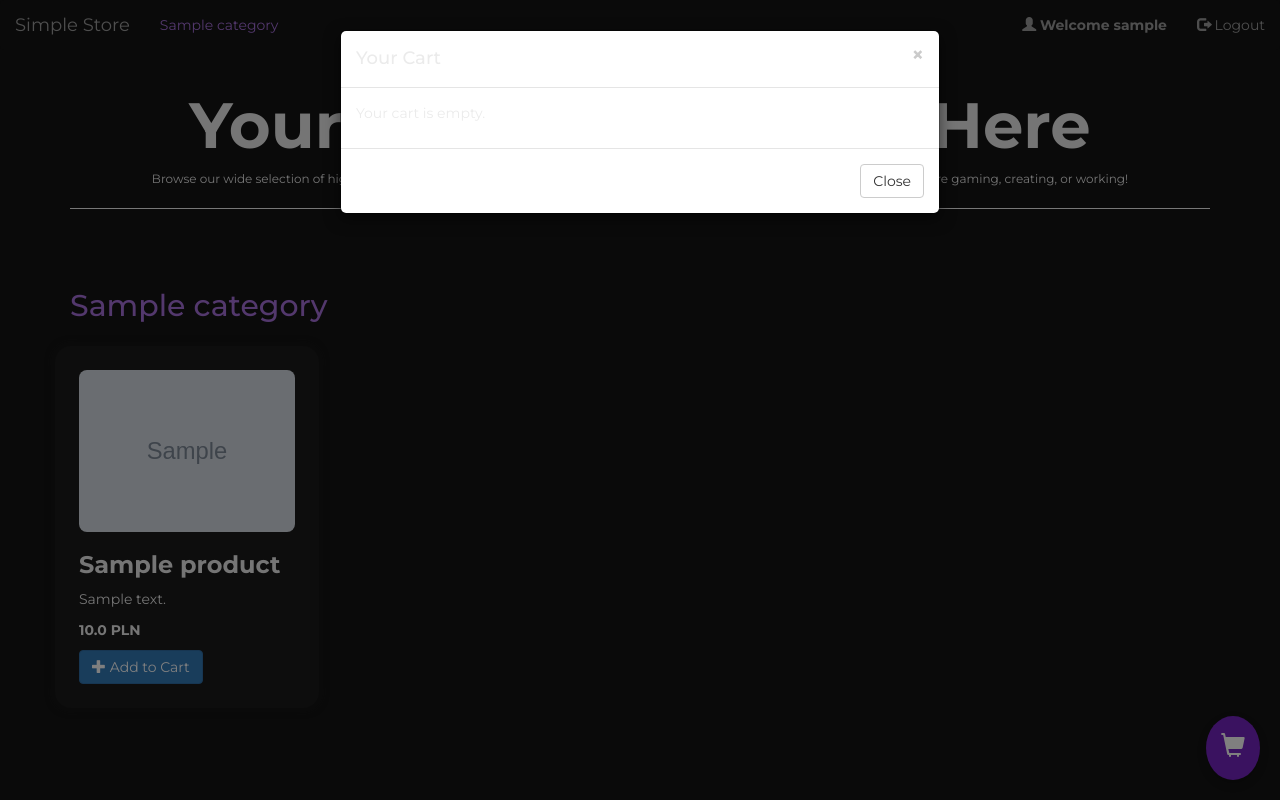
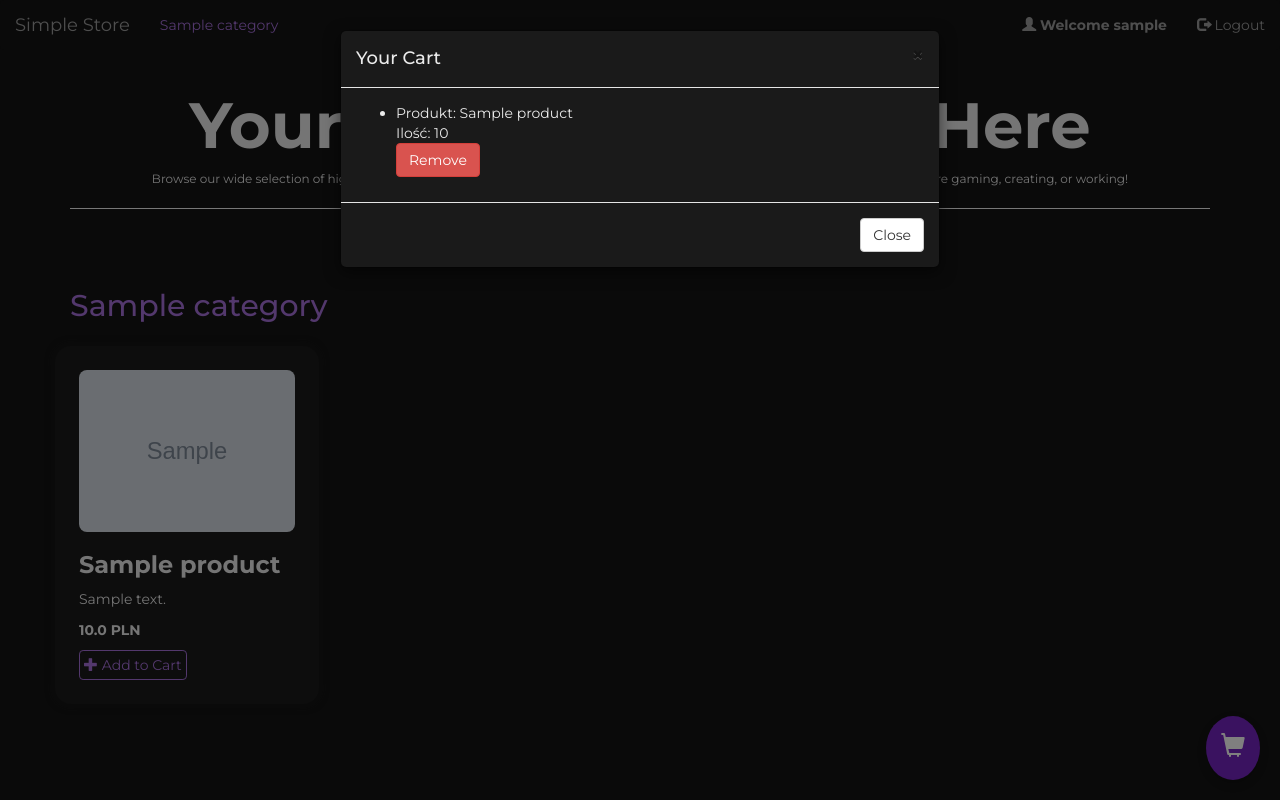
Before and after one commit to k4rdel/online-store, a Flask app: page /products in a window 1280 px wide, after a click that opens the changed part. Run offline with Flask 2, Linux system fonts and the light colour scheme; a user stored in the database is signed in; tables that the repository leaves empty hold one stand-in row (values such as "Sample post"); grey boxes marked "Sample" are stand-in pictures; some libraries are stand-ins or nearby versions.

Commit message:
Updating cart logic

```diff
--- a/app.py
+++ b/app.py
@@ -72,27 +72,54 @@ def index():
 @app.route('/products')
 def products():
     categories = Category.query.all()
-    return render_template('products.html', categories=categories)
+    cart = Cart.query.filter_by(user_id=current_user.id).first() if current_user.is_authenticated else None
+    return render_template('products.html', categories=categories, cart=cart)
 
 @app.route('/add_to_cart/<int:product_id>', methods=['POST'])
+@login_required
 def add_to_cart(product_id):
-    if current_user.is_authenticated:
-        product = Product.query.get_or_404(product_id)
-        cart = Cart.query.filter_by(user_id=current_user.id).first()
-        if not cart:
-            cart = Cart(user_id=current_user.id)
-            db.session.add(cart)
+    product = Product.query.get_or_404(product_id)
+    cart = Cart.query.filter_by(user_id=current_user.id).first()
+    if not cart:
+        cart = Cart(user_id=current_user.id)
+        db.session.add(cart)
+        db.session.commit()
+    cart_item = CartItem.query.filter_by(cart_id=cart.id, product_id=product.id).first()
+    if cart_item:
+        cart_item.quantity += 1
+    else:
+        cart_item = CartItem(cart_id=cart.id, product_id=product.id, quantity=1)
+        db.session.add(cart_item)
+    db.session.commit()
+
+    total_items = sum(item.quantity for item in cart.items)
+    return jsonify({
+        'message': 'Produkt dodany do koszyka!',
+        'category': 'success',
+        'total_items': total_items,
+        'product': {
+            'id': product.id,
+            'name': product.name,
+            'quantity': cart_item.quantity,
+            'price': product.price
+        }
+    })
+
+@app.route('/remove_from_cart/<int:item_id>', methods=['POST'])
+@login_required
+def remove_from_cart(item_id):
+    cart = Cart.query.filter_by(user_id=current_user.id).first()
+    if cart:
+        cart_item = CartItem.query.filter_by(cart_id=cart.id, product_id=item_id).first()
+        if cart_item:
+            db.session.delete(cart_item)
             db.session.commit()
-        cart_item = CartItem.query.filter_by(cart_id=cart.id, product_id=product.id).first()
-        if cart_item:
-            cart_item.quantity += 1
+            print(f"Produkt {item_id} został usunięty z koszyka.")
+            return jsonify({'message': 'Produkt usunięty z koszyka!', 'success': True})
         else:
-            cart_item = CartItem(cart_id=cart.id, product_id=product.id, quantity=1)
-            db.session.add(cart_item)
-        db.session.commit()
-        return jsonify({'message': 'Produkt dodany do koszyka!', 'category': 'success'})
-    else:
-        return jsonify({'message': 'Musisz byc zalogowany aby dodac cos do koszyka!', 'category': 'danger'})
+            print(f"Produkt o ID {item_id} nie znaleziony w koszyku.")
+            return jsonify({'message': 'Produkt nie znaleziony w koszyku!', 'success': False})
+    return jsonify({'message': 'Brak koszyka użytkownika!', 'success': False})
 
 @app.route('/cart')
 @login_required
--- a/models.py
+++ b/models.py
@@ -42,4 +42,4 @@ class CartItem(db.Model):
     product_id = db.Column(db.Integer, db.ForeignKey('product.id'), nullable=False)
     quantity = db.Column(db.Integer, nullable=False, default=1)
     cart = db.relationship('Cart', backref=db.backref('items', lazy=True))
-    product = db.relationship('Product')
+    product = db.relationship('Product', lazy='joined')
--- a/static/main.js
+++ b/static/main.js
@@ -29,6 +29,90 @@ $(document).ready(function() {
   });
 });
 
+$(document).ready(function() {
+    $('.add-to-cart-form').on('submit', function(event) {
+        event.preventDefault();
+        var form = $(this);
+        var url = form.attr('action');
+        $.ajax({
+            type: 'POST',
+            url: url,
+            data: form.serialize(),
+            success: function(response) {
+                var alertBox = $('<div class="alert alert-' + response.category + ' alert-dismissible animate__animated animate__fadeInDown" role="alert">' +
+                    '<button type="button" class="close" data-dismiss="alert" aria-label="Close">' +
+                    '<span aria-hidden="true">&times;</span></button>' + response.message + '</div>');
+                $('#alert-container').prepend(alertBox);
+                setTimeout(function() {
+                    alertBox.addClass('animate__fadeOutUp');
+                    alertBox.one('animationend', function() {
+                        $(this).remove();
+                    });
+                }, 3000);
+
+                var product = response.product;
+                var cartItem = $('#cart-item-' + product.id);
+                if (cartItem.length) {
+                    cartItem.find('.quantity').text('Ilość: ' + product.quantity);
+                } else {
+                    var newItem = $('<li id="cart-item-' + product.id + '">' +
+                        'Produkt: ' + product.name + '<br>' +
+                        '<span class="quantity">Ilość: ' + product.quantity + '</span><br>' +
+                        'Cena: ' + product.price + ' PLN<br>' +
+                        '<button class="btn btn-danger" onclick="removeFromCart(' + product.id + ')">Remove</button>' +
+                        '</li>');
+                    $('#cartModal .modal-body ul').append(newItem);
+                }
+                $('#cart-count').text(response.total_items);
+            },
+            error: function(response) {
+                var alertBox = $('<div class="alert alert-danger alert-dismissible animate__animated animate__fadeInDown" role="alert">' +
+                    '<button type="button" class="close" data-dismiss="alert" aria-label="Close">' +
+                    '<span aria-hidden="true">&times;</span></button>Wystąpił błąd. Spróbuj ponownie.</div>');
+                $('#alert-container').prepend(alertBox);
+                setTimeout(function() {
+                    alertBox.addClass('animate__fadeOutUp');
+                    alertBox.one('animationend', function() {
+                        $(this).remove();
+                    });
+                }, 3000);
+            }
+        });
+    });
+});
+
+function removeFromCart(itemId) {
+    $.ajax({
+        type: 'POST',
+        url: '/remove_from_cart/' + itemId,
+        success: function(response) {
+            var alertBox = $('<div class="alert alert-' + response.category + ' alert-dismissible animate__animated animate__fadeInDown" role="alert">' +
+                '<button type="button" class="close" data-dismiss="alert" aria-label="Close">' +
+                '<span aria-hidden="true">&times;</span></button>' + response.message + '</div>');
+            $('#alert-container').prepend(alertBox);
+            setTimeout(function() {
+                alertBox.addClass('animate__fadeOutUp');
+                alertBox.one('animationend', function() {
+                    $(this).remove();
+                });
+            }, 3000);
+            $('#cart-item-' + itemId).remove();
+        },
+        error: function(response) {
+            var alertBox = $('<div class="alert alert-danger alert-dismissible animate__animated animate__fadeInDown" role="alert">' +
+                '<button type="button" class="close" data-dismiss="alert" aria-label="Close">' +
+                '<span aria-hidden="true">&times;</span></button>Wystąpił błąd. Spróbuj ponownie.</div>');
+            $('#alert-container').prepend(alertBox);
+            setTimeout(function() {
+                alertBox.addClass('animate__fadeOutUp');
+                alertBox.one('animationend', function() {
+                    $(this).remove();
+                });
+            }, 3000);
+        }
+    });
+}
+
 document.addEventListener("DOMContentLoaded", function () {
   const img = document.getElementById("pcPhoto");
 
@@ -42,6 +126,8 @@ document.addEventListener("DOMContentLoaded", function () {
   });
 });
 
-window.setTimeout(function() {
-  $(".alert").fadeTo(350, 0)
-}, 4000);
+document.querySelectorAll('.product').forEach(function(div) {
+  div.addEventListener('click', function() {
+    window.location.href = div.getAttribute('data-url');
+  });
+});
--- a/static/stylesProducts.css
+++ b/static/stylesProducts.css
@@ -44,7 +44,7 @@
     width: 27vh;
 }
 
-.simpleProduct a{
+.simpleProduct button{
     background-color: #1a1a1a;
     border: 1px solid rgb(166, 112, 218);
     padding: 0.5vh;
@@ -53,7 +53,8 @@
     transition: 0.2s;
 }
 
-.simpleProduct a:hover{
+.simpleProduct button:hover{
+    color: rgb(235, 235, 235);
     background-color: rgba(167, 112, 218, 0.404);
     transition: 0.2s;
 }
@@ -118,3 +119,8 @@
 #cartModal{
     z-index: 1080 !important;
 }
+
+.modal-content{
+    background-color: #1a1a1a;
+    color: rgb(235, 235, 235);
+}
--- a/templates/products.html
+++ b/templates/products.html
@@ -7,7 +7,6 @@
     <link rel="stylesheet" href="https://maxcdn.bootstrapcdn.com/bootstrap/3.4.1/css/bootstrap.min.css">
     <script src="https://ajax.googleapis.com/ajax/libs/jquery/3.7.1/jquery.min.js"></script>
     <script src="https://maxcdn.bootstrapcdn.com/bootstrap/3.4.1/js/bootstrap.min.js"></script>
-    <script src="/static/main.js"></script>
     <link href="https://cdnjs.cloudflare.com/ajax/libs/font-awesome/4.7.0/css/font-awesome.min.css" rel="stylesheet">
     <link rel="stylesheet" href="static/styles.css">
     <link rel="stylesheet" href="static/stylesProducts.css">
@@ -53,7 +52,7 @@
                         <p id="description">{{ product.description | safe }}</p>
                         <p><strong>{{ product.price }} PLN</strong></p>
                         <form class="add-to-cart-form" action="{{ url_for('add_to_cart', product_id=product.id) }}" method="post">
-                            <button type="submit" class="btn btn-primary"><i class="glyphicon glyphicon-plus"></i> Add to Cart</button>
+                            <button type="submit" class="btn add-to-cart-btn" data-product-id="{{ product.id }}"><i class="glyphicon glyphicon-plus"></i> Add to Cart</button>
                         </form>
                     </div>
                 {% endfor %}
@@ -71,31 +70,15 @@
                     <h4 class="modal-title">Your Cart</h4>
                 </div>
                 <div class="modal-body">
-                    {% if current_user.is_authenticated and current_user.cart.items %}
-                        <table class="table table-striped">
-                            <thead>
-                                <tr>
-                                    <th>Product</th>
-                                    <th>Quantity</th>
-                                    <th>Price</th>
-                                    <th>Total</th>
-                                </tr>
-                            </thead>
-                            <tbody>
-                                {% for item in current_user.cart.items %}
-                                    <tr>
-                                        <td>{{ item.product.name }}</td>
-                                        <td>{{ item.quantity }}</td>
-                                        <td>{{ item.product.price }} PLN</td>
-                                        <td>{{ item.quantity * item.product.price }} PLN</td>
-                                    </tr>
-                                {% endfor %}
-                            </tbody>
-                        </table>
-                        <h3>Total: {{ current_user.cart.items|sum(attribute='quantity') * current_user.cart.items[0].product.price }} PLN</h3>
-                    {% else %}
-                        <p>Your cart is empty.</p>
-                    {% endif %}
+                    <ul>
+                        {% for item in cart.items %}
+                            <li id="product-{{ item.id }}">
+                                Produkt: {{ item.product.name | striptags }}<br>
+                                Ilość: {{ item.quantity }}
+                            </li>
+                            <button class="btn btn-danger" onclick="removeFromCart({{ item.id }})">Remove</button>
+                            {% endfor %}
+                    </ul>
                 </div>
                 <div class="modal-footer">
                     <button type="button" class="btn btn-default" data-dismiss="modal">Close</button>
@@ -146,5 +129,7 @@
             {% endif %}
         </a>
     </div>
+
+    <script src="/static/main.js"></script>
 </body>
 </html>
```
Also changed, not shown: templates/index.html (+9 -8 lines).
